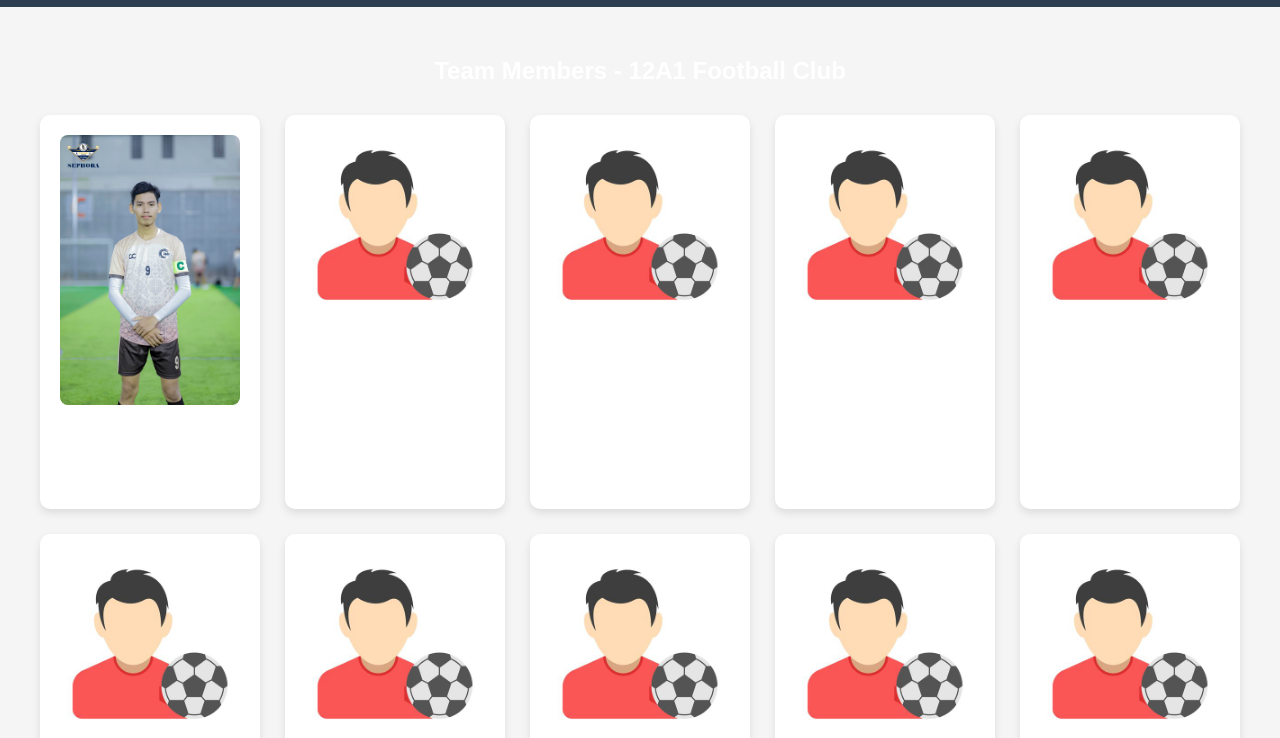
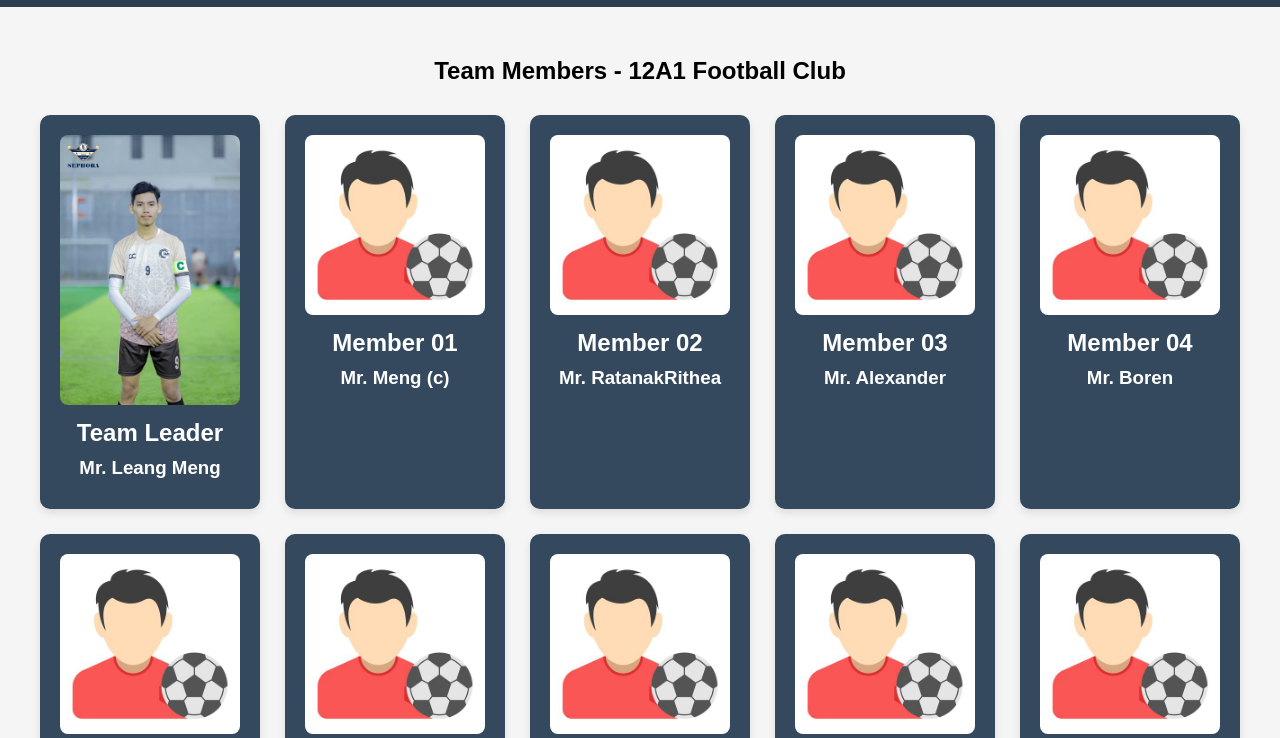
Before and after one commit to purith23/12A1-website, a plain HTML site: page member.html in a window 1280 px wide. Shown: the part 62-800 px from the top of the page. Drawn offline with Linux system fonts and the light colour scheme.

Commit message:
Updated files and deleted darkmode.html

```diff
--- a/member.html
+++ b/member.html
@@ -21,7 +21,7 @@
 
   <main class="hero">
     <section class="member-section">
-      <h1>Team Members - 12A1 Football Club</h1>
+      <h1 style="color: black;">Team Members - 12A1 Football Club</h1>
       <div class="member-grid">
 
         <!-- Team Leader -->
--- a/style.css
+++ b/style.css
@@ -88,6 +88,7 @@
 .desc h2 {
     font-size: 2rem;
     margin-bottom: 20px;
+    color: black;
 }
 
 .gallery {
@@ -181,7 +182,7 @@ h1, h2, h3 {
 }
 
 .member-card {
-  background-color: white;
+  background-color: #34495e;
   padding: 20px;
   width: 220px;
   border-radius: 10px;
```
Also changed, not shown: about.html (+1 -1 lines), matches.html (+1 -1 lines).
